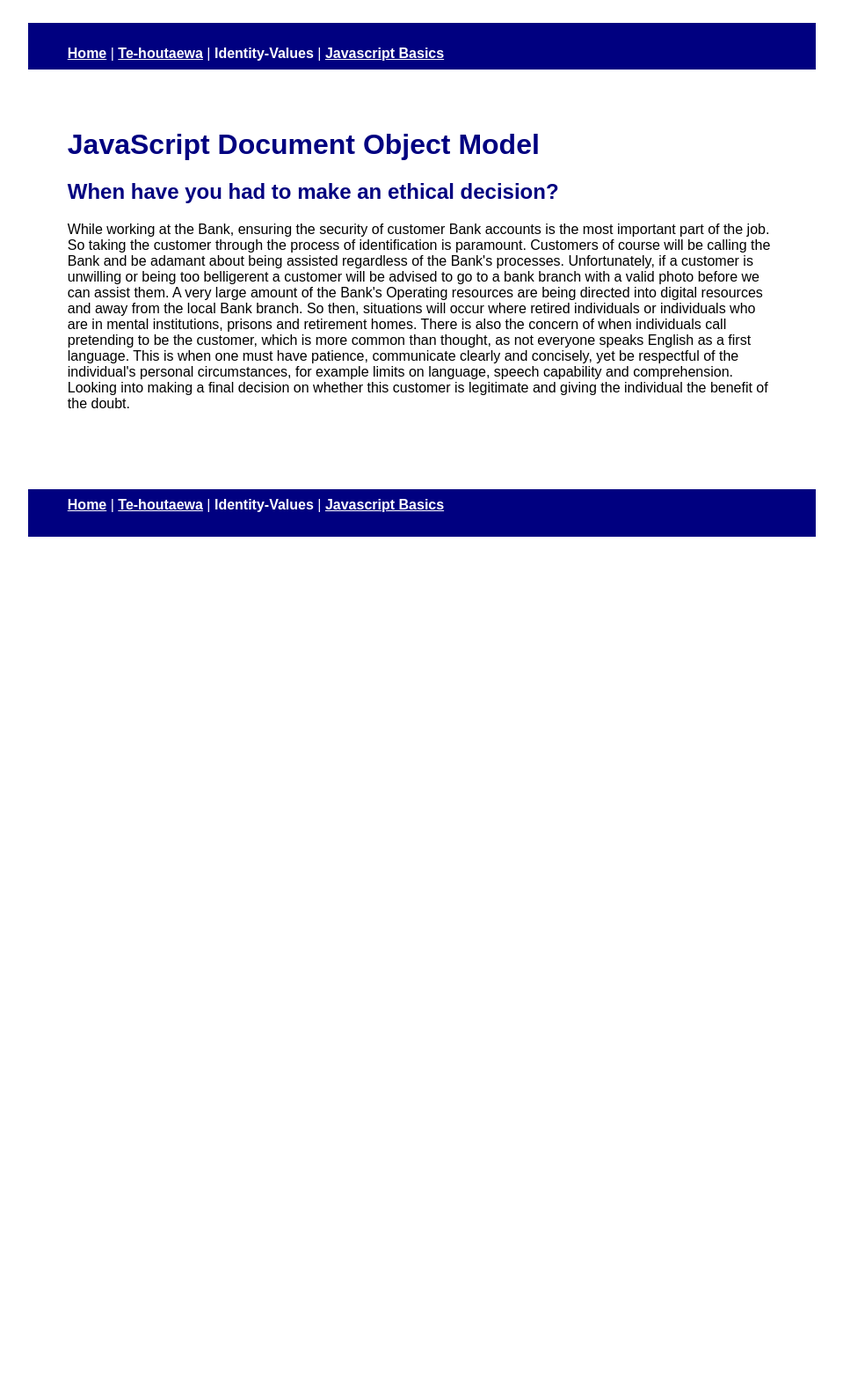
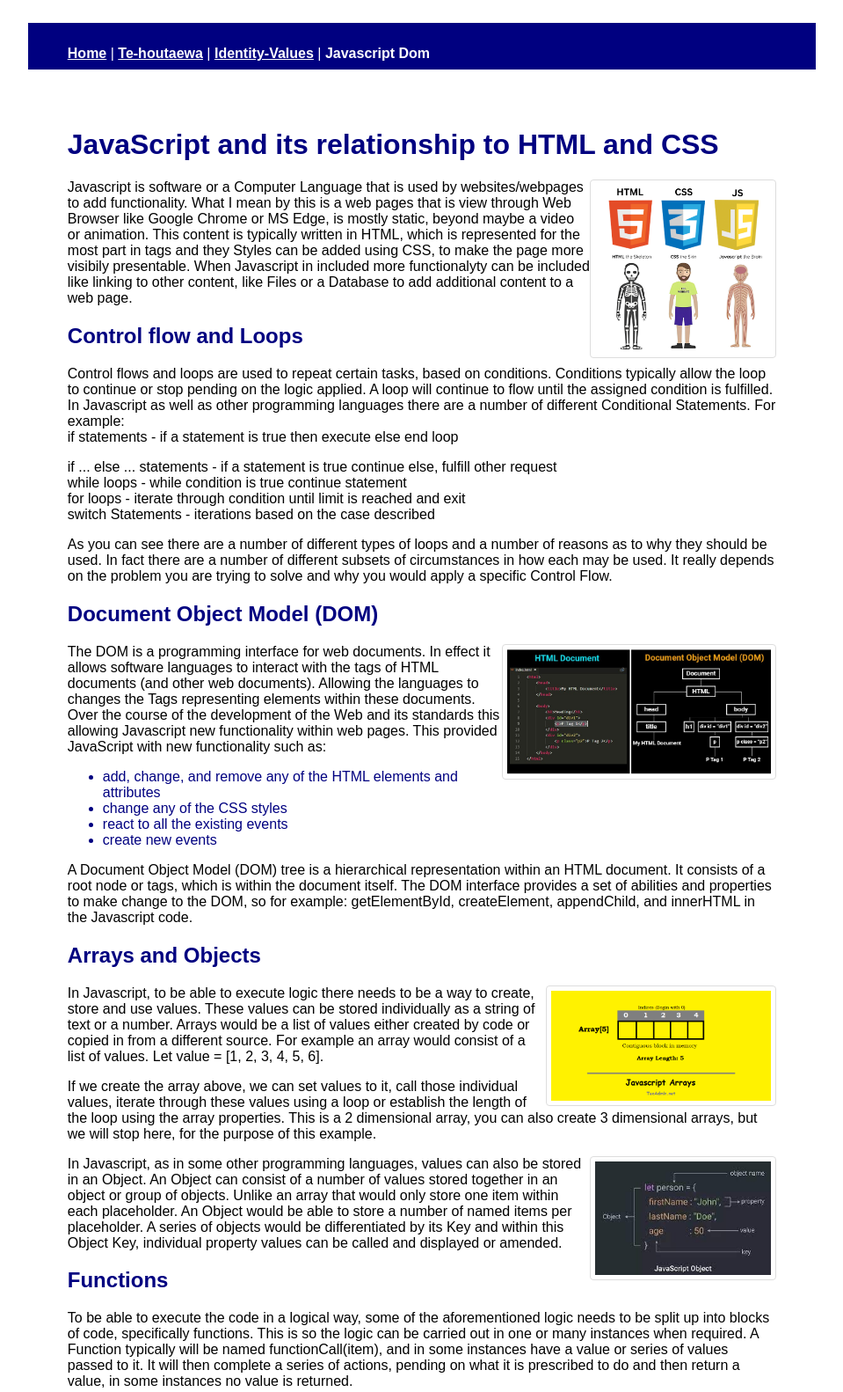
Before and after one commit to anthonymartin36/blog, a website: page javascript-dom.html in a window 1280 px wide. Shown: the top 1582 px of the page at 88% size, without its empty margins (160-1119 px from the left). Before the commit the page ends 800 px from the top, so only its background shows below. Drawn offline with Linux system fonts and the light colour scheme.

Commit message:
JavaScript DOM to add - and site link changes

```diff
--- a/javascript-dom.html
+++ b/javascript-dom.html
@@ -3,28 +3,74 @@
 <head>
 <link href="styles/main.css" rel="stylesheet" type="text/css">
 <meta name="viewport" content="width=device-width, initial-scale=1" />
-<title> Anthony's Blog - JavaScript Basics </title>
+<title> Anthony's Blog - JavaScript and the Document Object Model</title>
 </head>
 <body>
 <div id="Header">
 <div class="Nav">
-    <a href="https://anthonymartin36.github.io/blog/index.html"> Home</a> | <a href="https://anthonymartin36.github.io/blog/te-houtaewa-template.html"> Te-houtaewa</a>  | <a href="https://anthonymartin36.github.io/blog/identity-values.html" style="text-decoration: none"> Identity-Values</a>  | <a href="https://anthonymartin36.github.io/blog/javascript-basics.html"> Javascript Basics</a>
+    <a href="https://anthonymartin36.github.io/blog/index.html"> Home</a> | <a href="https://anthonymartin36.github.io/blog/te-houtaewa-template.html"> Te-houtaewa</a>  | <a href="https://anthonymartin36.github.io/blog/identity-values.html"> Identity-Values</a>  | <a href="https://anthonymartin36.github.io/blog/javascript-dom.html" style="text-decoration: none"> Javascript Dom</a>
 </div></div>
 <div class="main">
     <h1>
-    JavaScript Document Object Model
+    JavaScript and its relationship to HTML and CSS
     </h1>
+    <p>
+    <image style="border: 1px solid #ddd; border-radius: 4px; padding: 5px; width: 200px; float:right;" src="images/JSHTMLandCSS.png" label="javaScript, HTML and CSS" />
+    Javascript is software or a Computer Language that is used by websites/webpages to add functionality. What I mean by this is a web pages that is view through Web Browser like Google Chrome or MS Edge, is mostly static, beyond maybe a video or animation. This content is typically written in HTML, which is represented for the most part in tags and they Styles can be added using CSS, to make the page more visibily presentable. When Javascript in included more functionalyty can be included like linking to other content, like Files or a Database to add additional content to a web page.
+    </p>
 
     <h2>
-    When have you had to make an ethical decision?
+    Control flow and Loops
     </h2>
     <p>
-    While working at the Bank, ensuring the security of customer Bank accounts is the most important part of the job. So taking the customer through the process of identification is paramount. Customers of course will be calling the Bank and be adamant about being assisted regardless of the Bank's processes. Unfortunately, if a customer is unwilling or being too belligerent a customer will be advised to go to a bank branch with a valid photo before we can assist them. A very large amount of the Bank's Operating resources are being directed into digital resources and away from the local Bank branch. So then, situations will occur where retired individuals or individuals who are in mental institutions, prisons and retirement homes. There is also the concern of when individuals call pretending to be the customer, which is more common than thought, as not everyone speaks English as a first language.
-    This is when one must have patience, communicate clearly and concisely, yet be respectful of the individual's personal circumstances, for example limits on  language, speech capability and comprehension. Looking into making a final decision on whether this customer is legitimate and giving the individual the benefit of the doubt.
+
+
+        Control flows and loops are used to repeat certain tasks, based on conditions. Conditions typically allow the loop to continue or stop pending on the logic applied. A loop will continue to flow until the assigned condition is fulfilled.
+        In Javascript as well as other programming languages there are a number of different Conditional Statements. For example: <br />
+        if statements - if a statement is true then execute else end loop<p>
+        if ... else ... statements - if a statement is true continue else, fulfill other request <br />
+        while loops - while condition is true continue statement<br />
+        for loops - iterate through condition until limit is reached and exit <br />
+        switch Statements - iterations based on the case described<br />
+        </p>
+        As you can see there are a number of different types of loops and a number of reasons as to why they should be used. In fact there are a number of different subsets of circumstances in how each may be used. It really depends on the problem you are trying to solve and why you would apply a specific Control Flow.
+        </p>
+
+    <h2>
+        Document Object Model (DOM)
+        </h2>
+        <p>
+        <image style="border: 1px solid #ddd; border-radius: 4px; padding: 5px; width: 300px; float:right;" src="images/JavascriptandDOM.png" label="Document Object Model" />
+        The DOM is a programming interface for web documents. In effect it allows software languages to interact with the tags of HTML documents (and other web documents). Allowing the languages to changes the Tags representing elements within these documents. Over the course of the development of the Web and its standards this allowing Javascript new functionality within web pages. This provided JavaScript with new functionality such as:<br />
+        <ul>
+        <li>add, change, and remove any of the HTML elements and attributes</li>
+        <li>change any of the CSS styles</li>
+        <li>react to all the existing events</li>
+        <li>create new events</li>
+        </ul>
+        A Document Object Model (DOM) tree is a hierarchical representation within an HTML document. It consists of a root node or tags, which is within the document itself. The DOM interface provides a set of abilities and properties to make change to the DOM, so for example: getElementById, createElement, appendChild, and innerHTML in the Javascript code.</p>
+
+    <h2>
+    Arrays and Objects
+    </h2>
+    <p>
+        <image style="border: 1px solid #ddd; border-radius: 4px; padding: 5px; width: 250px; float:right;" src="images/javascript-array-blocks.png" label="Array" />
+        In Javascript, to be able to execute logic there needs to be a way to create, store and use values. These values can be stored individually as a string of text or a number. Arrays would be a list of values either created by code or copied in from a different source. For example an array would consist of a list of values.
+        Let value = [1, 2, 3, 4, 5, 6].
+    </p><p>
+        If we create the array above, we can set values to it, call those individual values, iterate through these values using a loop or establish the length of the loop using the array properties. This is a 2 dimensional array, you can also create 3 dimensional arrays, but we will stop here, for the purpose of this example.
+    </p><p>
+        <image style="border: 1px solid #ddd; border-radius: 4px; padding: 5px; width: 200px; float:right;" src="images/Object.jpg" label="Objects" />
+        In Javascript, as in some other programming languages, values can also be stored in an Object. An Object can consist of a number of values stored together in an object or group of objects. Unlike an array that would only store one item within each placeholder. An Object would be able to store a number of named items per placeholder. A series of objects would be differentiated by its Key and within this Object Key, individual property values can be called and displayed or amended.
     </p>
-
+    <h2>
+        Functions
+        </h2>
+        <p>
+            To be able to execute the code in a logical way, some of the aforementioned logic needs to be split up into blocks of code, specifically functions. This is so the logic can be carried out in one or many instances when required. A Function typically will be named functionCall(item), and in some instances have a value or series of values passed to it. It will then complete a series of actions, pending on what it is prescribed to do and then return a value, in some instances no value is returned.
+        </p>
 </div>
 <div class="Footer">
-    <a href="https://anthonymartin36.github.io/blog/index.html"> Home</a> | <a href="https://anthonymartin36.github.io/blog/te-houtaewa-template.html"> Te-houtaewa</a>  | <a href="https://anthonymartin36.github.io/blog/identity-values.html" style="text-decoration: none"> Identity-Values</a>  | <a href="https://anthonymartin36.github.io/blog/javascript-basics.html"> Javascript Basics</a>
+    <a href="https://anthonymartin36.github.io/blog/index.html"> Home</a> | <a href="https://anthonymartin36.github.io/blog/te-houtaewa-template.html"> Te-houtaewa</a>  | <a href="https://anthonymartin36.github.io/blog/identity-values.html"> Identity-Values</a>  | <a href="https://anthonymartin36.github.io/blog/javascript-basics.html" style="text-decoration: none"> Javascript Basics</a>
 </div>
 </body>
```
Also changed, not shown: emotional-intelligence.html (+2 -2 lines), html-css.html (+2 -2 lines), identity-values.html (+2 -2 lines), index.html (+2 -2 lines), learning-plan.html (+2 -2 lines), te-houtaewa-template.html (+2 -2 lines), images/JSHTMLandCSS.png (added), images/JavascriptandDOM.png (added), images/Object.jpg (added), images/javascript-array-blocks.png (added), 4 other files.
